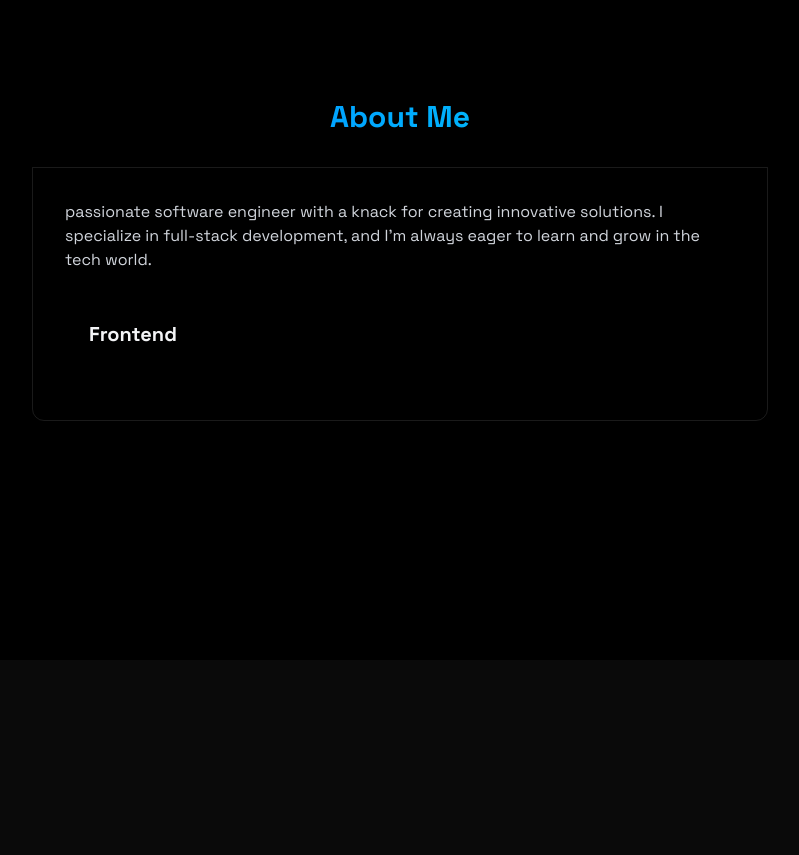
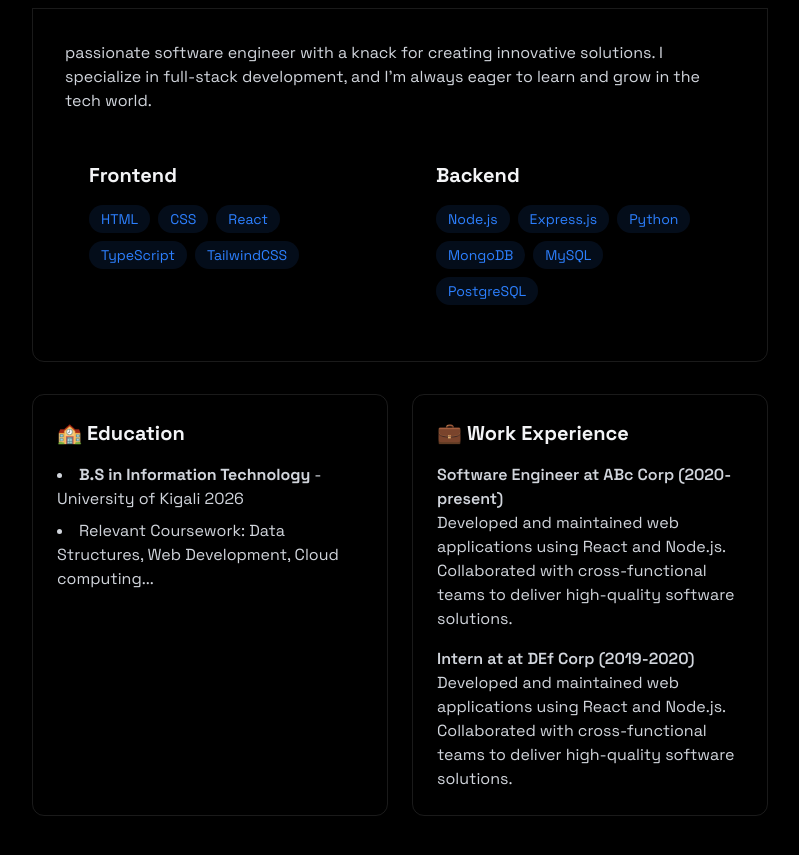
Before and after one commit to yvan-hirwa/my-portfolio, a React (Vite) app: page / in a window 1280 px wide. Shown: the part 940-1795 px from the top of the page, without its empty margins (240-1039 px from the left). Before the commit the page ends 1600 px from the top, so only its background shows below. Built offline with nearby package versions, Linux system fonts and the light colour scheme.

Commit message:
finished the about section

```diff
--- a/src/components/sections/About.jsx
+++ b/src/components/sections/About.jsx
@@ -2,8 +2,10 @@
 const About = () => {
 
     const frontendSkills = [
+        "HTML",
+        "CSS",
         "React",
-        "TypesScript",
+        "TypeScript",
         "TailwindCSS",
     ];
 
@@ -29,11 +31,11 @@ const About = () => {
                     I specialize in full-stack development, and I'm always eager to learn and grow in the tech world.
                 </p>
 
-                <div className="grid grid-cols-1 md:grid-cols-7 gap-6">
+                <div className="grid grid-cols-1 md:grid-cols-2 gap-6">
                     <div className="rounded-xl p-6 hover:-translate-y-1 transition-all">
                         <h3 className="text-xl font-bold mb-4">Frontend</h3>
                         <div className="flex flex-wrap gap-2">
-                            {frontendSkills.map((tech, key) => {
+                            {frontendSkills.map((tech, key) => (
                                 <span
                                     key={key}
                                     className="bg-blue-500/10 text-blue-500 py-1 px-3 rounded-full text-sm hover:bg-blue-500/20
@@ -41,10 +43,65 @@ const About = () => {
 
                                              {tech}
                                 </span>
-                            })}
+                            ))}
                         </div>
                     </div>
+
+                    <div className="rounded-xl p-6 hover:-translate-y-1 transition-all">
+                    <h3 className="text-xl font-bold mb-4">Backend</h3>
+                    <div className="flex flex-wrap gap-2">
+                        {backendSkills.map((tech, key) => (
+                            <span
+                                key={key}
+                                className="bg-blue-500/10 text-blue-500 py-1 px-3 rounded-full text-sm hover:bg-blue-500/20
+                                                hover:shadow-[0_2px_8px_rgba(59,130,2246,0.2)] transition">
+
+                                            {tech}
+                            </span>
+                        ))}
+                    </div>
                 </div>
+
+                </div>
+            </div>
+
+            <div className="grid grid-cols-1 md:grid-cols-2 gap-6 mt-8">
+                <div className="p-6 rounded-xl border-white/10 border hover:-translate-y-1 transition-all">
+                    <h3 className="text-xl font-bold mb-4">🏫 Education</h3>
+                    <ul className="list-disc list-inside text-gray-300 space-y-2">
+                        <li>
+                            <strong>B.S in Information Technology </strong> - University of Kigali 2026
+                        </li>
+                        <li>
+                            Relevant Coursework: Data Structures, Web Development, Cloud computing...
+                        </li>
+                    </ul>
+
+                </div>
+
+                <div className="p-6 rounded-xl border-white/10 border hover:-translate-y-1 transition-all">
+                    <h3 className="text-xl font-bold mb-4">💼 Work Experience</h3>
+                   <div className="space-y-4 text-gray-300">
+                    <div>
+                        <h4 className="font-semibold">Software Engineer at ABc Corp (2020-present)</h4>
+                        <p>
+                            Developed and maintained web applications using React and Node.js.
+                            Collaborated with cross-functional teams to deliver high-quality software solutions.
+                        </p>
+                    </div>
+
+                    <div>
+                        <h4 className="font-semibold">Intern at at DEf Corp (2019-2020)</h4>
+                        <p>
+                            Developed and maintained web applications using React and Node.js.
+                            Collaborated with cross-functional teams to deliver high-quality software solutions.
+                        </p>
+                    </div>
+
+                   </div>
+
+                </div>
+
             </div>
         </div>
     </section>
```
